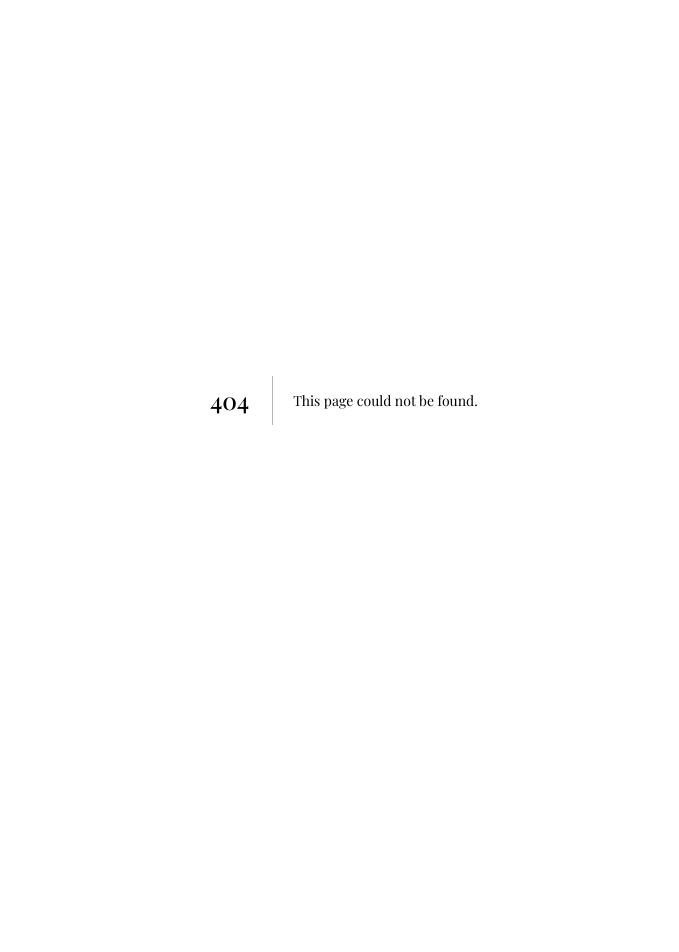
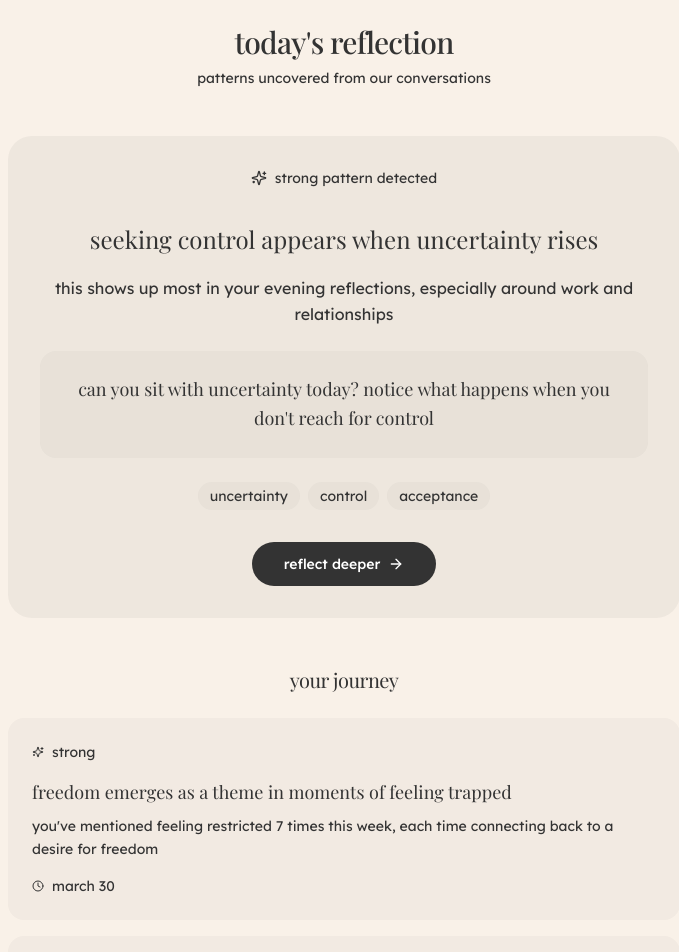
Before and after one commit to lolrazh/sage-mvp, a Next.js app: page /insights in a window 1280 px wide. Before the commit this address had no page. Shown: the top 952 px of the page, without its empty margins (296-975 px from the left). Before the commit the page ends 800 px from the top, so only its background shows below. Built offline with nearby package versions, Linux system fonts and the light colour scheme; a web font is replaced by a local one.

Commit message:
added insights page

```diff
--- a/src/app/home/page.tsx
+++ b/src/app/home/page.tsx
@@ -85,7 +85,7 @@ export default function Home() {
               size="lg"
               className="w-full h-auto py-8 text-lg lowercase space-x-4 transition-all duration-200 hover:scale-[1.02] hover:bg-muted"
             >
-              <Link href="/insight">
+              <Link href="/insights">
                 <Sun className="w-5 h-5 opacity-70" />
                 <span>today's reflection</span>
               </Link>
--- /dev/null
+++ b/src/app/insights/page.tsx
@@ -0,0 +1,158 @@
+"use client";
+
+import { motion } from "framer-motion";
+import { Button } from "@/components/ui/button";
+import Link from "next/link";
+import { ArrowRight, Sparkles, ArrowUpRight, Clock } from "lucide-react";
+
+// This would come from your backend, incorporating pattern analysis
+const todayInsight = {
+  observation: "seeking control appears when uncertainty rises",
+  pattern: "this shows up most in your evening reflections, especially around work and relationships",
+  reflection: "can you sit with uncertainty today? notice what happens when you don't reach for control",
+  relatedThemes: ["uncertainty", "control", "acceptance"],
+  timestamp: new Date(),
+  strength: "strong", // pattern confidence
+};
+
+const pastInsights = [
+  {
+    observation: "freedom emerges as a theme in moments of feeling trapped",
+    pattern: "you've mentioned feeling restricted 7 times this week, each time connecting back to a desire for freedom",
+    reflection: "notice what freedom means to you in these moments. what are you truly seeking?",
+    relatedThemes: ["freedom", "constraints", "choice"],
+    timestamp: new Date(Date.now() - 86400000),
+    strength: "strong",
+  },
+  {
+    observation: "helping others connects to your healing journey",
+    pattern: "your most positive reflections often involve supporting others through challenges you've overcome",
+    reflection: "how has your own growth shaped the way you show up for others?",
+    relatedThemes: ["growth", "connection", "healing"],
+    timestamp: new Date(Date.now() - 86400000 * 2),
+    strength: "emerging",
+  },
+];
+
+export default function InsightsPage() {
+  return (
+    <main className="min-h-screen p-6 bg-[#F9F1E8]">
+      <div className="max-w-2xl mx-auto space-y-12">
+        {/* Header */}
+        <div className="text-center space-y-2">
+          <h1 className="text-3xl font-serif font-medium lowercase tracking-tight">
+            today's reflection
+          </h1>
+          <p className="text-sm text-muted-foreground lowercase">
+            patterns uncovered from our conversations
+          </p>
+        </div>
+
+        {/* Today's Insight Card */}
+        <motion.div
+          initial={{ opacity: 0, y: 20 }}
+          animate={{ opacity: 1, y: 0 }}
+          className="bg-[#333333]/5 rounded-3xl p-8 space-y-8"
+        >
+          {/* Pattern Strength Indicator */}
+          <div className="flex items-center justify-center gap-2 text-sm text-muted-foreground">
+            <Sparkles className="w-4 h-4" />
+            <span className="lowercase">{todayInsight.strength} pattern detected</span>
+          </div>
+
+          {/* Main Insight Content */}
+          <div className="space-y-6">
+            <div className="space-y-4">
+              <p className="text-2xl font-serif text-center leading-relaxed lowercase">
+                {todayInsight.observation}
+              </p>
+              <p className="text-base text-center text-muted-foreground lowercase leading-relaxed">
+                {todayInsight.pattern}
+              </p>
+            </div>
+
+            <div className="bg-[#333333]/[0.03] rounded-2xl p-6">
+              <p className="font-serif text-lg text-center lowercase leading-relaxed">
+                {todayInsight.reflection}
+              </p>
+            </div>
+
+            {/* Related Themes */}
+            <div className="flex flex-wrap justify-center gap-2">
+              {todayInsight.relatedThemes.map((theme) => (
+                <span
+                  key={theme}
+                  className="px-3 py-1 text-sm bg-[#333333]/[0.03] rounded-full lowercase"
+                >
+                  {theme}
+                </span>
+              ))}
+            </div>
+          </div>
+
+          {/* Actions */}
+          <div className="flex justify-center gap-4">
+            <Button
+              asChild
+              size="lg"
+              className="group lowercase"
+            >
+              <Link href="/chat" className="space-x-2">
+                <span>reflect deeper</span>
+                <ArrowRight className="inline-block w-4 h-4 transition-transform group-hover:translate-x-1" />
+              </Link>
+            </Button>
+          </div>
+        </motion.div>
+
+        {/* Past Insights Timeline */}
+        <div className="space-y-6">
+          <h2 className="text-xl font-serif text-center lowercase tracking-tight">
+            your journey
+          </h2>
+          <div className="space-y-4">
+            {pastInsights.map((insight, index) => (
+              <motion.div
+                key={index}
+                initial={{ opacity: 0, y: 20 }}
+                animate={{ opacity: 1, y: 0 }}
+                transition={{ delay: index * 0.1 }}
+                className="group bg-[#333333]/[0.03] rounded-2xl p-6 space-y-4 hover:bg-[#333333]/[0.05] transition-colors cursor-pointer"
+              >
+                {/* Pattern Strength */}
+                <div className="flex items-center gap-2 text-sm text-muted-foreground">
+                  <Sparkles className="w-3 h-3" />
+                  <span className="lowercase">{insight.strength}</span>
+                </div>
+
+                {/* Content */}
+                <div className="space-y-2">
+                  <p className="font-serif text-lg lowercase leading-relaxed">
+                    {insight.observation}
+                  </p>
+                  <p className="text-sm text-muted-foreground lowercase leading-relaxed">
+                    {insight.pattern}
+                  </p>
+                </div>
+
+                {/* Metadata */}
+                <div className="flex items-center justify-between">
+                  <div className="flex items-center gap-2 text-sm text-muted-foreground">
+                    <Clock className="w-3 h-3" />
+                    <span className="lowercase">
+                      {insight.timestamp.toLocaleDateString('en-US', {
+                        month: 'long',
+                        day: 'numeric'
+                      }).toLowerCase()}
+                    </span>
+                  </div>
+                  <ArrowUpRight className="w-4 h-4 opacity-0 group-hover:opacity-70 transition-opacity" />
+                </div>
+              </motion.div>
+            ))}
+          </div>
+        </div>
+      </div>
+    </main>
+  );
+}
```
